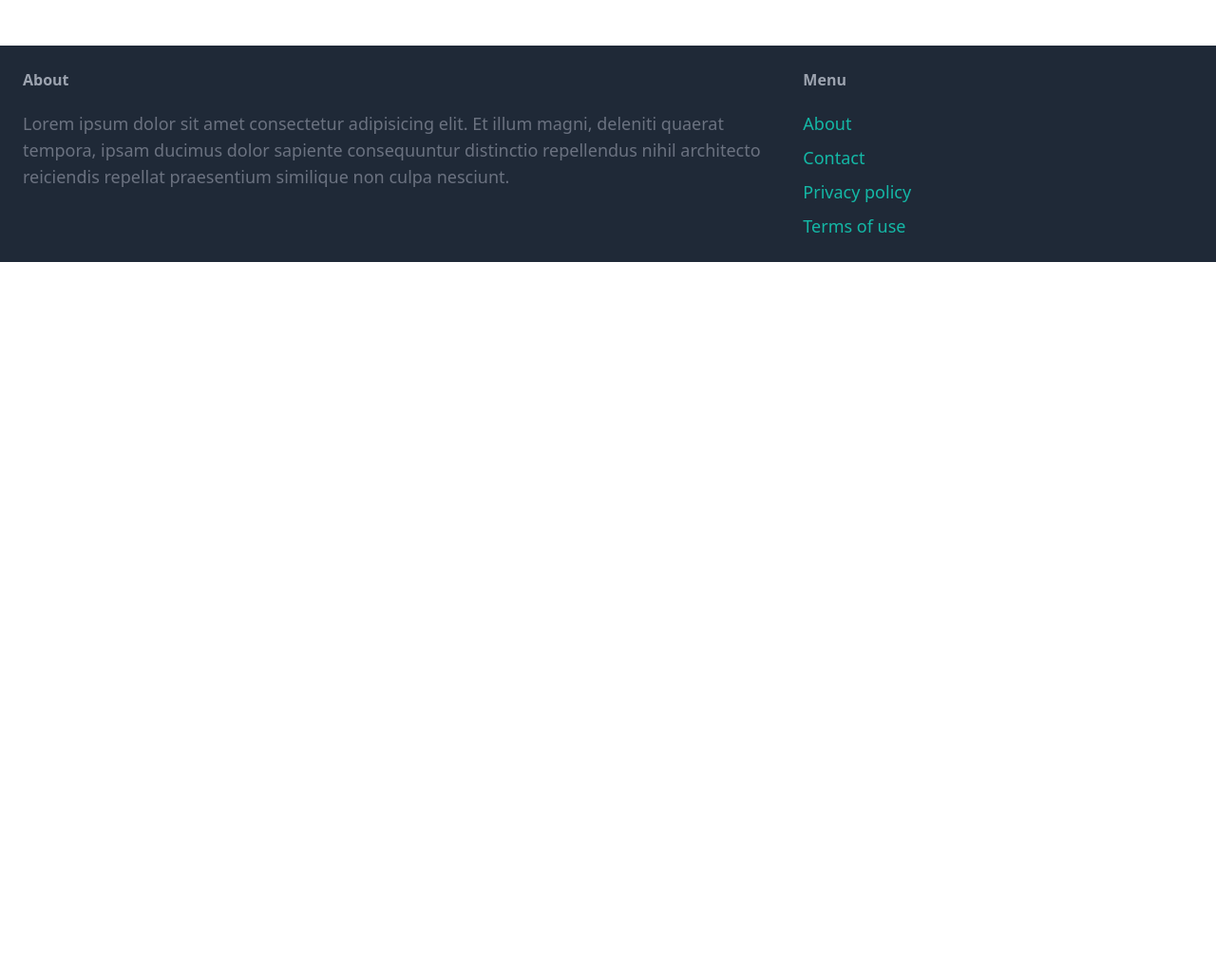
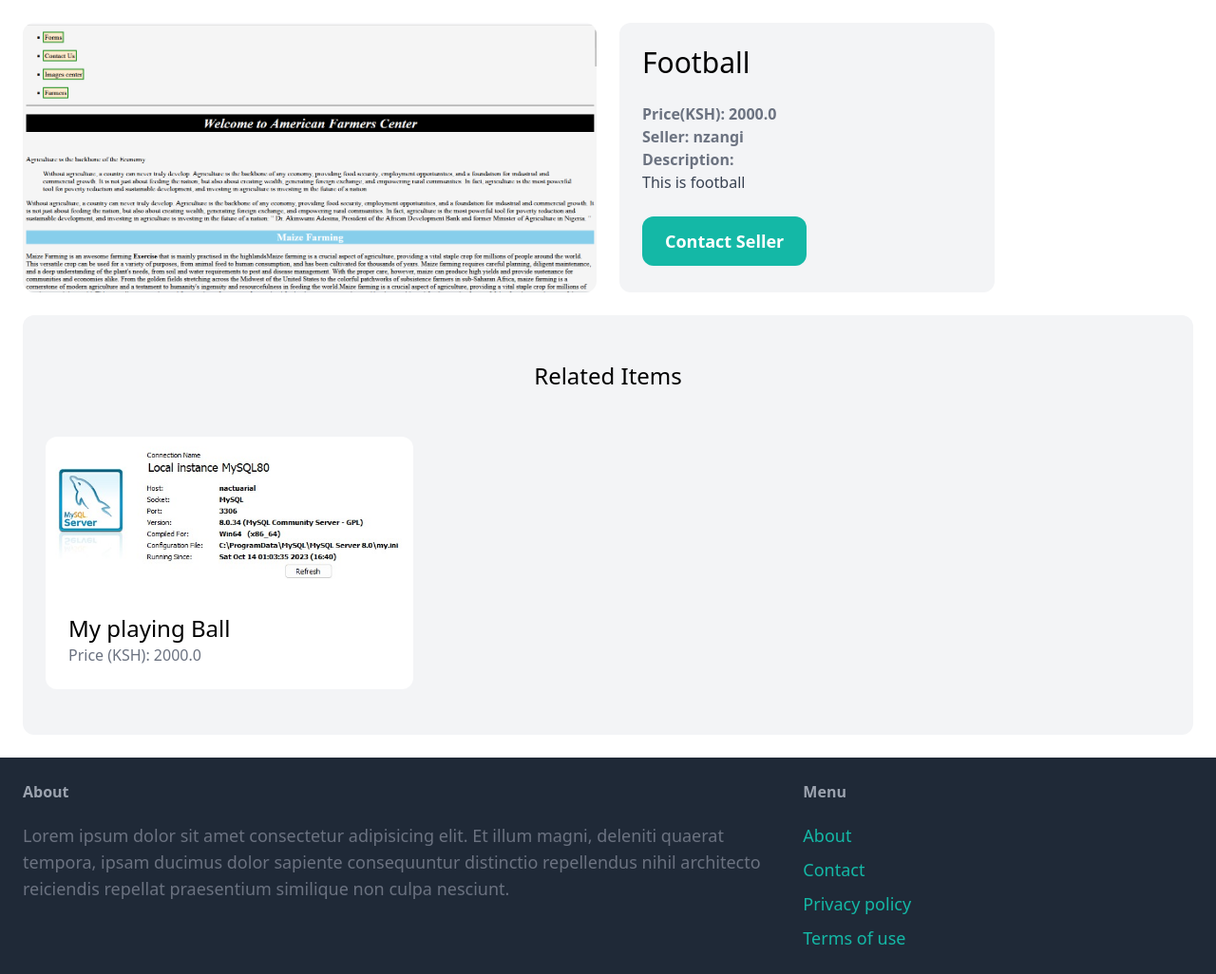
Before and after one commit to nzangi/django-project-two, a Django app: page /items/1/ in a window 1280 px wide. Shown: the part 76-1102 px from the top of the page at 95% size. Before the commit the page ends 352 px from the top, so only its background shows below. Run offline with Django 4.2, Linux system fonts and the light colour scheme; data comes from the database, SQL or seed files in the repository; both versions use the stored data as it was after the commit; some libraries are stand-ins or nearby versions.

Commit message:
Related Items  added

```diff
--- a/core/templates/core/base.html
+++ b/core/templates/core/base.html
@@ -5,7 +5,7 @@
     <meta name="viewport" content="width=device-width, initial-scale=1.0">
     <script src="https://cdn.tailwindcss.com"></script>
 
-    <title>{% block title %}{% endblock %} | Page</title>
+    <title>{% block title %}{% endblock %} Page</title>
 </head>
 <body>
     <nav class="py-6 px-6 flex justify-between items-center border-gray-200">
--- a/core/templates/core/index.html
+++ b/core/templates/core/index.html
@@ -10,7 +10,7 @@
                     <a href="{% url 'item:detail' item.id %}">
                         <div><img src="{{item.image.url }}" class="rounded-t-xl"></div>
                         <div class="p-6 bg-white rounded-b-xl">
-                            <h2 class="text-2xl">{{ item.name}}</h2>
+                            <h2 class="text-2xl">{{ item.name }}</h2>
                             <p class="text-gray-500">Price (KSH): {{ item.price }}</p>
                         </div>
                     </a>
--- a/item/templates/item/detail.html
+++ b/item/templates/item/detail.html
@@ -1,19 +1,43 @@
 {% extends 'core/base.html'%}
 
 
-{% block title %}
-    {% if item.name %}
-        {{item.name}}
-    {% else %}
-        [No item name]
-    {% endif %}
-{% endblock %}
+{% block title %}{{item.name}}{% endblock %}
 
 
 {% block content %}
     <div class="grid grid-cols-6 gap-6">
         <div class="col-span-3">
-            <img  src ="{{ item.image.url }}" class="rounded-xl">
+            <img  src ="{{ item.image.url }}" class="rounded-xl" alt="image">
+        </div>
+        <div class="col-span-2 p-6 bg-gray-100 rounded-xl">
+            <h2 class="mb-6 text-3xl ">{{ item.name }}</h2>
+            <p class="text-gray-500 "><strong>Price(KSH): {{ item.price }}</strong></p>
+            <p class="text-gray-500 "><strong>Seller: {{ item.created_by }}</strong></p>
+            {% if item.description %}
+                <p class="text-gray-700"><strong class="text-gray-500">Description:<br></strong>{{ item.description }}</p>
+            {% endif %}
+            <a href="#" class="inline-block mt-6 px-6 py-3 text-lg font-semibold bg-teal-500 text-white rounded-xl hover:bg-teal-700">Contact Seller</a>
         </div>
     </div>
+
+    <div class="mt-6 px-6 py-12 bg-gray-100 rounded-xl">
+        <h2 class="mb-12 text-2xl text-center">Related Items</h2>
+        <div class="grid grid-cols-3 gap-3">
+            {% for item in related_items %}
+                <div>
+                    <a href="{% url 'item:detail' item.id %}">
+                        <div><img src="{{item.image.url }}" class="rounded-t-xl"></div>
+                        <div class="p-6 bg-white rounded-b-xl">
+                            <h2 class="text-2xl">{{ item.name }}</h2>
+                            <p class="text-gray-500">Price (KSH): {{ item.price }}</p>
+                        </div>
+                    </a>
+                </div>
+            {% endfor %}
+
+        </div>
+    </div>
+
+
+
 {% endblock %}
--- a/item/urls.py
+++ b/item/urls.py
@@ -1,8 +1,9 @@
 from django.urls import path
 
 from . import views
+
 app_name = 'item'
 urlpatterns = [
-    path('<int:pk>/',views.detail,name='detail')
+    path('<int:pk>/', views.detail, name='detail')
 
 ]
--- a/item/views.py
+++ b/item/views.py
@@ -1,10 +1,14 @@
-from django.shortcuts import render,get_list_or_404
+from django.shortcuts import render, get_object_or_404,get_list_or_404
 
 from .models import Item
 
+
 # Create your views here.
-def detail(request,pk):
-    item = get_list_or_404(Item,pk=pk)
-    return render(request,"item/detail.html",{
-        'item':item,
+def detail(request, pk):
+    item = get_object_or_404(Item, pk=pk)
+    related_items = Item.objects.filter(category=item.category,is_sold=False).exclude(pk=pk)[0:3]
+
+    return render(request, "item/detail.html", {
+        'item': item,
+        'related_items': related_items,
     })
```
Also changed, not shown: core/views.py (+8 -5 lines), db.sqlite3, media/item_images/image.jpeg (added), media/item_images/sushi-2.png (added), media/item_images/sushi-7.png (added).
